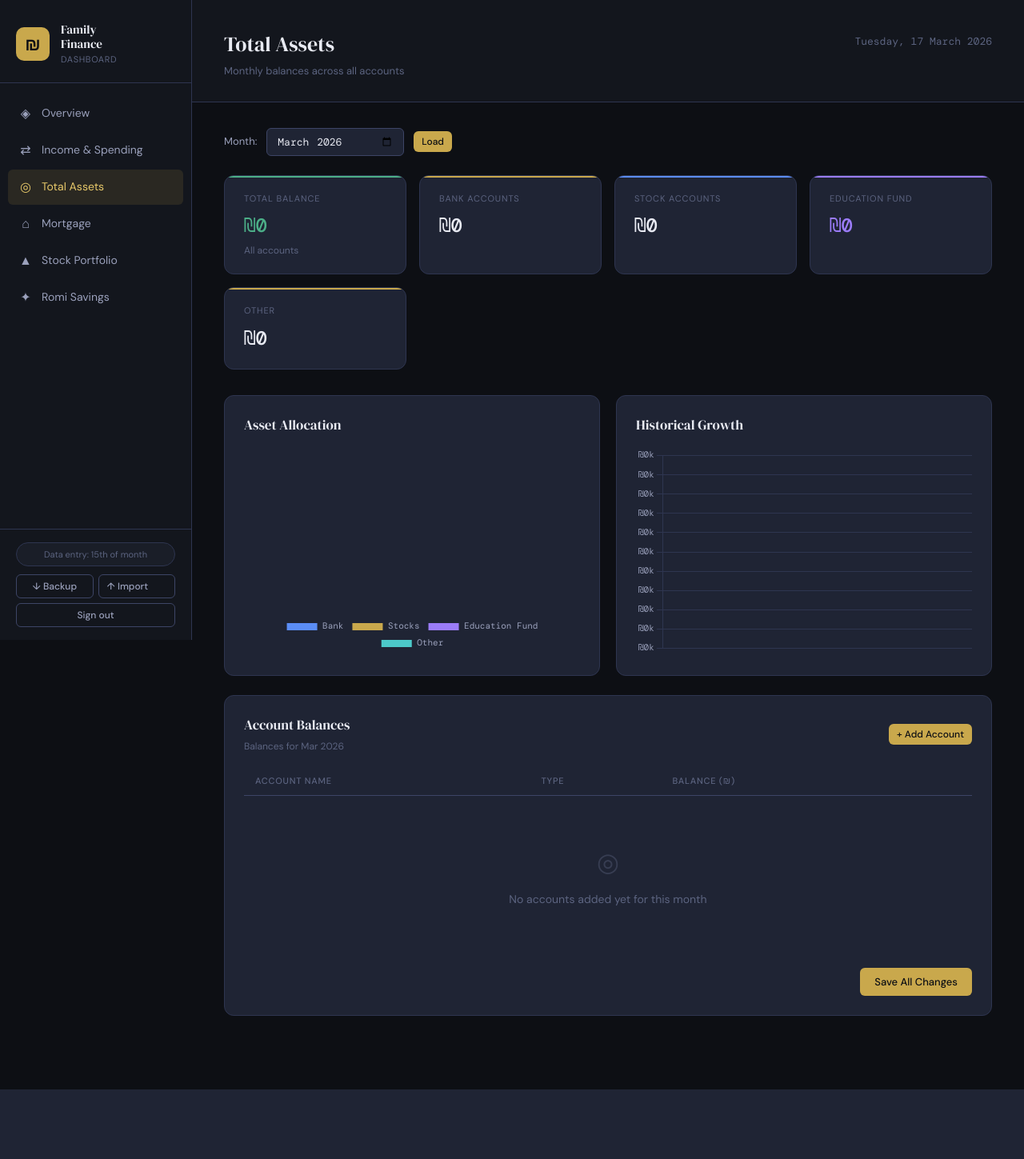
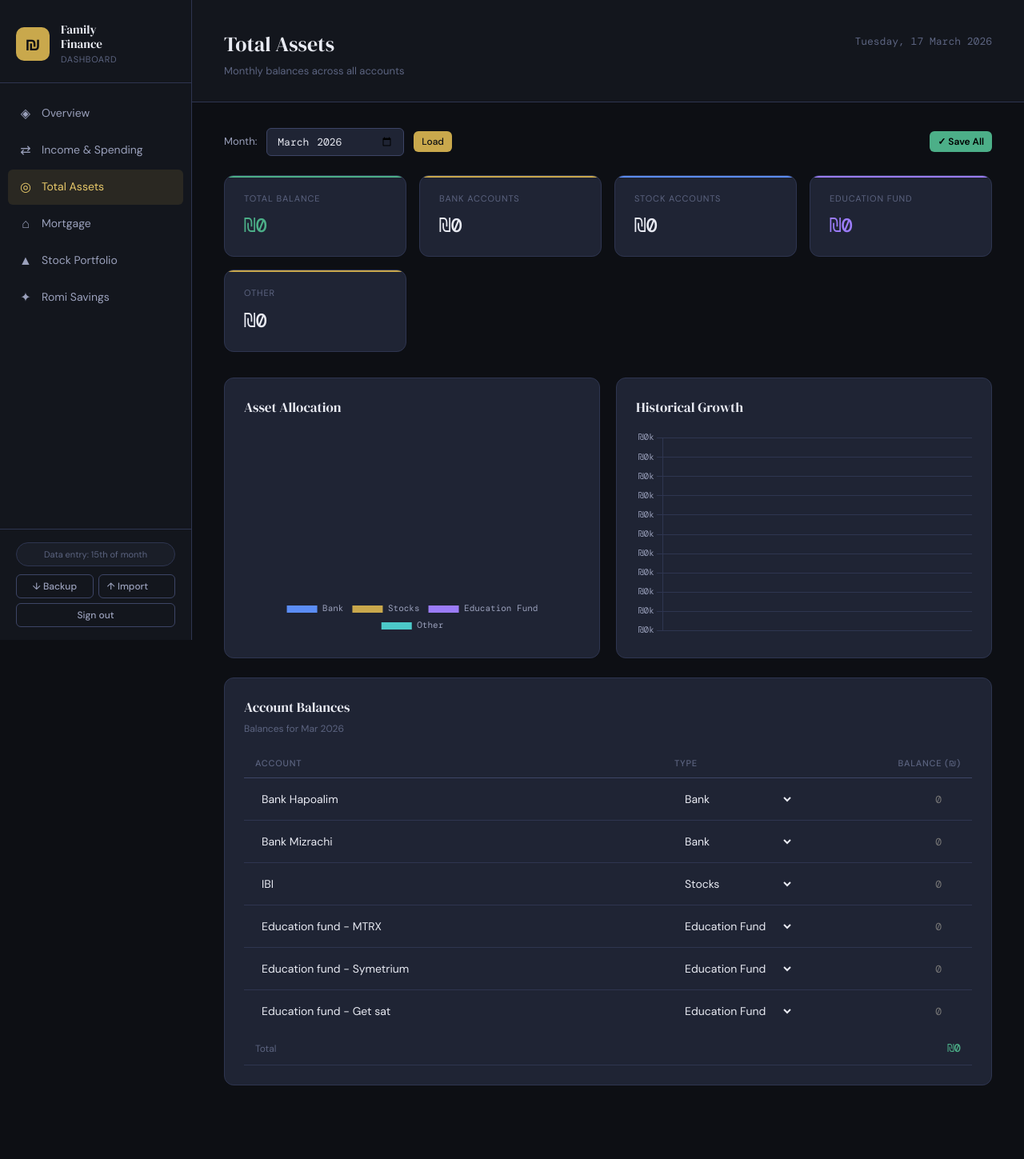
Before and after one commit to avivmesh-cpu/Family-Finance, a Flask app: page /assets in a window 1280 px wide. Shown: the whole page at 80% size. Before the commit the page ends 1362 px from the top, so only its background shows below. Run offline with Flask 3, Linux system fonts and the light colour scheme; data that the repository does not hold is empty.

Commit message:
Add files via upload

```diff
--- a/templates/assets.html
+++ b/templates/assets.html
@@ -9,216 +9,234 @@
     <label>Month:</label>
     <input type="month" id="month-picker" class="month-input" />
     <button class="btn btn-primary btn-sm" id="load-btn">Load</button>
+    <div class="spacer"></div>
+    <button id="save-btn" class="btn btn-sm" onclick="saveAll()" style="background:var(--green);color:#000;font-weight:600">&#10003; Save All</button>
   </div>
 
   <div class="kpi-grid">
-    <div class="kpi-card green">
-      <div class="kpi-label">Total Balance</div>
-      <div class="kpi-value green" id="kpi-total">₪0</div>
-      <div class="kpi-sub">All accounts</div>
-    </div>
-    <div class="kpi-card">
-      <div class="kpi-label">Bank Accounts</div>
-      <div class="kpi-value" id="kpi-bank">₪0</div>
-    </div>
-    <div class="kpi-card blue">
-      <div class="kpi-label">Stock Accounts</div>
-      <div class="kpi-value blue" id="kpi-stocks">₪0</div>
-    </div>
-    <div class="kpi-card purple">
-      <div class="kpi-label">Education Fund</div>
-      <div class="kpi-value" style="color:var(--purple)" id="kpi-edu">₪0</div>
-    </div>
-    <div class="kpi-card">
-      <div class="kpi-label">Other</div>
-      <div class="kpi-value" id="kpi-other">₪0</div>
-    </div>
+    <div class="kpi-card green"><div class="kpi-label">Total Balance</div><div class="kpi-value green" id="kpi-total">&#8362;0</div></div>
+    <div class="kpi-card"><div class="kpi-label">Bank Accounts</div><div class="kpi-value" id="kpi-bank">&#8362;0</div></div>
+    <div class="kpi-card blue"><div class="kpi-label">Stock Accounts</div><div class="kpi-value blue" id="kpi-stocks">&#8362;0</div></div>
+    <div class="kpi-card purple"><div class="kpi-label">Education Fund</div><div class="kpi-value" style="color:var(--purple)" id="kpi-edu">&#8362;0</div></div>
+    <div class="kpi-card"><div class="kpi-label">Other</div><div class="kpi-value" id="kpi-other">&#8362;0</div></div>
   </div>
 
   <div class="grid-2 mb-24">
-    <div class="card">
-      <div class="card-title mb-16">Asset Allocation</div>
-      <div class="chart-wrap"><canvas id="allocation-chart"></canvas></div>
-    </div>
-    <div class="card">
-      <div class="card-title mb-16">Historical Growth</div>
-      <div class="chart-wrap"><canvas id="history-chart"></canvas></div>
-    </div>
+    <div class="card"><div class="card-title mb-16">Asset Allocation</div><div class="chart-wrap"><canvas id="alloc-chart"></canvas></div></div>
+    <div class="card"><div class="card-title mb-16">Historical Growth</div><div class="chart-wrap"><canvas id="hist-chart"></canvas></div></div>
   </div>
 
   <div class="card">
     <div class="flex-between mb-16">
       <div>
         <div class="card-title">Account Balances</div>
-        <div class="card-subtitle" id="table-subtitle">Enter balances for this month</div>
+        <div class="card-subtitle" id="tbl-subtitle">Enter balances for this month</div>
       </div>
-      <button class="btn btn-primary btn-sm" onclick="addAccount()">+ Add Account</button>
     </div>
-    <div class="table-wrap">
-      <table>
-        <thead>
-          <tr>
-            <th>Account Name</th>
-            <th>Type</th>
-            <th>Balance (₪)</th>
-            <th></th>
-          </tr>
-        </thead>
-        <tbody id="assets-tbody"></tbody>
-      </table>
-    </div>
-    <div class="mt-16 text-right">
-      <button class="btn btn-primary" onclick="saveAll()">Save All Changes</button>
-    </div>
+    <table style="width:100%">
+      <thead>
+        <tr>
+          <th>Account</th>
+          <th style="width:160px">Type</th>
+          <th style="width:200px;text-align:right">Balance (&#8362;)</th>
+        </tr>
+      </thead>
+      <tbody id="assets-tbody"></tbody>
+      <tfoot><tr>
+        <td colspan="2" style="padding:10px 14px;font-size:12px;color:var(--text3)">Total</td>
+        <td style="text-align:right;padding:10px 14px;font-family:'DM Mono',monospace;font-weight:500;color:var(--green)" id="assets-total">&#8362;0</td>
+      </tr></tfoot>
+    </table>
   </div>
 </div>
 {% endblock %}
 
 {% block scripts %}
+<script>
+let CY, CM, allocChart = null, histChart = null;
 
-<script>
-let currentYear, currentMonth, currentAssets = [];
-let allocChart = null, histChart = null;
+// These 6 accounts always appear every month
+const FIXED_ACCOUNTS = [
+  { name: 'Bank Hapoalim',            type: 'bank'      },
+  { name: 'Bank Mizrachi',            type: 'bank'      },
+  { name: 'IBI',                      type: 'stocks'    },
+  { name: 'Education fund - MTRX',    type: 'education' },
+  { name: 'Education fund - Symetrium', type: 'education' },
+  { name: 'Education fund - Get sat', type: 'education' },
+];
 
-const ACCOUNT_TYPES = { bank: 'Bank', stocks: 'Stocks', education: 'Education Fund', other: 'Other' };
+const TYPE_LABELS = { bank: 'Bank', stocks: 'Stocks', education: 'Education Fund', other: 'Other' };
 
 function getYM() {
-  const [y,m] = document.getElementById('month-picker').value.split('-');
+  const [y, m] = document.getElementById('month-picker').value.split('-');
   return { year: +y, month: +m };
 }
 
 async function loadData() {
   const { year, month } = getYM();
-  currentYear = year; currentMonth = month;
-  document.getElementById('table-subtitle').textContent = `Balances for ${FF.monthLabel(year, month)}`;
-  currentAssets = await FF.get(`/api/assets?year=${year}&month=${month}`);
-  renderTable();
-  updateKPIs();
-  await loadHistoryChart();
-  renderAllocationChart();
+  CY = year; CM = month;
+  document.getElementById('tbl-subtitle').textContent = 'Balances for ' + FF.monthLabel(year, month);
+
+  // Fetch saved balances for this month
+  const saved = await FF.get('/api/assets?year=' + year + '&month=' + month);
+
+  // Build display list: always show all 6 fixed accounts
+  // Use saved balance if exists, otherwise 0
+  const displayRows = FIXED_ACCOUNTS.map(fa => {
+    const existing = saved.find(s => s.account_name === fa.name);
+    return {
+      id:           existing ? existing.id   : null,
+      account_name: fa.name,
+      account_type: fa.type,
+      balance:      existing ? existing.balance : 0,
+      isNew:        !existing
+    };
+  });
+
+  // Also add any extra accounts the user added that aren't in FIXED_ACCOUNTS
+  saved.forEach(s => {
+    if (!FIXED_ACCOUNTS.some(fa => fa.name === s.account_name)) {
+      displayRows.push({ id: s.id, account_name: s.account_name, account_type: s.account_type, balance: s.balance, isNew: false });
+    }
+  });
+
+  buildTable(displayRows);
+  updateKPIs(displayRows);
+  buildAllocChart(displayRows);
+  await buildHistChart();
 }
 
-function renderTable() {
-  const tbody = document.getElementById('assets-tbody');
-  tbody.innerHTML = '';
-  if (!currentAssets.length) {
-    tbody.innerHTML = `<tr><td colspan="4"><div class="empty-state"><div class="empty-state-icon">◎</div><p>No accounts added yet for this month</p></div></td></tr>`;
-    return;
-  }
-  currentAssets.forEach(a => {
+function buildTable(accountRows) {
+  const tb = document.getElementById('assets-tbody');
+  tb.innerHTML = '';
+  accountRows.forEach((a, i) => {
     const tr = document.createElement('tr');
-    tr.dataset.id = a.id;
-    tr.innerHTML = `
-      <td><input class="editable-cell" value="${a.account_name}" data-field="account_name" /></td>
-      <td>
-        <select class="editable-cell form-select" data-field="account_type">
-          ${Object.entries(ACCOUNT_TYPES).map(([v,l]) => `<option value="${v}" ${a.account_type===v?'selected':''}>${l}</option>`).join('')}
-        </select>
-      </td>
-      <td><input class="editable-cell mono" type="number" value="${a.balance}" data-field="balance" /></td>
-      <td class="text-right"><button class="btn btn-danger btn-icon" onclick="deleteAccount(${a.id})">✕</button></td>
-    `;
-    tbody.appendChild(tr);
+    tr.dataset.idx = i;
+    const isFixed = FIXED_ACCOUNTS.some(fa => fa.name === a.account_name);
+    tr.innerHTML =
+      '<td>' +
+        (isFixed
+          ? '<span style="color:var(--text);font-size:14px;padding:4px 8px;display:block">' + a.account_name + '</span>'
+          : '<input class="editable-cell" data-f="name" value="' + a.account_name + '" style="width:100%" />') +
+      '</td>' +
+      '<td>' +
+        '<select class="editable-cell" data-f="type" style="width:150px">' +
+          Object.entries(TYPE_LABELS).map(([v, l]) =>
+            '<option value="' + v + '"' + (a.account_type === v ? ' selected' : '') + '>' + l + '</option>'
+          ).join('') +
+        '</select>' +
+      '</td>' +
+      '<td style="text-align:right">' +
+        '<input class="editable-cell mono" data-f="balance" type="number" value="' + (a.balance || '') + '"' +
+          ' placeholder="0" style="text-align:right;width:180px" oninput="liveUpdate()"' +
+          ' onkeydown="if(event.key===\'Enter\'){event.preventDefault();moveNext(this);}" />' +
+      '</td>';
+    tb.appendChild(tr);
   });
+  calcTotal();
+}
+
+function liveUpdate() {
+  const data = getTableData();
+  updateKPIs(data);
+  calcTotal();
+}
+
+function moveNext(el) {
+  const all = Array.from(document.querySelectorAll('[data-f=balance]'));
+  const i = all.indexOf(el);
+  if (i < all.length - 1) all[i + 1].focus();
+}
+
+function calcTotal() {
+  const data = getTableData();
+  const t = data.reduce((s, a) => s + (+a.balance || 0), 0);
+  document.getElementById('assets-total').textContent = FF.ils(t);
 }
 
 function getTableData() {
-  const rows = document.querySelectorAll('#assets-tbody tr[data-id]');
-  return Array.from(rows).map(tr => ({
-    id: +tr.dataset.id,
-    account_name: tr.querySelector('[data-field=account_name]').value,
-    account_type: tr.querySelector('[data-field=account_type]').value,
-    balance: +tr.querySelector('[data-field=balance]').value
-  }));
+  const rows = [];
+  document.querySelectorAll('#assets-tbody tr[data-idx]').forEach((tr, i) => {
+    const nameEl = tr.querySelector('[data-f=name]');
+    rows.push({
+      account_name: nameEl ? nameEl.value : FIXED_ACCOUNTS[i] ? FIXED_ACCOUNTS[i].name : '',
+      account_type: tr.querySelector('[data-f=type]').value,
+      balance:      parseFloat(tr.querySelector('[data-f=balance]').value) || 0
+    });
+  });
+  return rows;
 }
 
 async function saveAll() {
+  const btn = document.getElementById('save-btn');
+  btn.textContent = 'Saving...'; btn.disabled = true;
   const data = getTableData();
   try {
     for (const a of data) {
-      await FF.post('/api/assets', { year: currentYear, month: currentMonth, ...a });
+      await FF.post('/api/assets', {
+        year: CY, month: CM,
+        account_name: a.account_name,
+        account_type: a.account_type,
+        balance: a.balance
+      });
     }
+    FF.toast('Saved!');
     await loadData();
-    FF.toast('All balances saved!');
-  } catch(e) { FF.toast('Error saving: ' + e.message, 'error'); }
+  } catch(e) {
+    FF.toast('Error: ' + e.message, 'error');
+  }
+  btn.textContent = '&#10003; Save All'; btn.disabled = false;
 }
 
-function updateKPIs() {
-  const byType = { bank: 0, stocks: 0, education: 0, other: 0 };
-  currentAssets.forEach(a => { byType[a.account_type] = (byType[a.account_type]||0) + a.balance; });
-  const total = Object.values(byType).reduce((s,v)=>s+v,0);
-  document.getElementById('kpi-total').textContent = FF.ils(total);
-  document.getElementById('kpi-bank').textContent = FF.ils(byType.bank);
-  document.getElementById('kpi-stocks').textContent = FF.ils(byType.stocks);
-  document.getElementById('kpi-edu').textContent = FF.ils(byType.education);
-  document.getElementById('kpi-other').textContent = FF.ils(byType.other);
+function updateKPIs(accountRows) {
+  const by = { bank: 0, stocks: 0, education: 0, other: 0 };
+  accountRows.forEach(a => { by[a.account_type] = (by[a.account_type] || 0) + (+a.balance || 0); });
+  const total = Object.values(by).reduce((s, v) => s + v, 0);
+  document.getElementById('kpi-total').textContent  = FF.ils(total);
+  document.getElementById('kpi-bank').textContent   = FF.ils(by.bank);
+  document.getElementById('kpi-stocks').textContent = FF.ils(by.stocks);
+  document.getElementById('kpi-edu').textContent    = FF.ils(by.education);
+  document.getElementById('kpi-other').textContent  = FF.ils(by.other);
 }
 
-function renderAllocationChart() {
-  const byType = { bank: 0, stocks: 0, education: 0, other: 0 };
-  currentAssets.forEach(a => { byType[a.account_type] = (byType[a.account_type]||0) + a.balance; });
-  const ctx = document.getElementById('allocation-chart').getContext('2d');
+function buildAllocChart(accountRows) {
+  const by = { bank: 0, stocks: 0, education: 0, other: 0 };
+  accountRows.forEach(a => { by[a.account_type] = (by[a.account_type] || 0) + (+a.balance || 0); });
+  const ctx = document.getElementById('alloc-chart').getContext('2d');
   if (allocChart) allocChart.destroy();
   allocChart = new Chart(ctx, {
     type: 'doughnut',
     data: {
-      labels: Object.values(ACCOUNT_TYPES),
-      datasets: [{
-        data: Object.values(byType),
+      labels: Object.values(TYPE_LABELS),
+      datasets: [{ data: Object.values(by),
         backgroundColor: [FF.colors.blue, FF.colors.gold, FF.colors.purple, FF.colors.teal],
-        borderWidth: 2, borderColor: '#1f2434'
-      }]
+        borderWidth: 2, borderColor: '#1f2434' }]
     },
     options: { responsive: true, maintainAspectRatio: false, plugins: { legend: { position: 'bottom' } } }
   });
 }
 
-async function loadHistoryChart() {
+async function buildHistChart() {
   const history = await FF.get('/api/assets/history');
   const keys = Object.keys(history).sort().slice(-24);
-  const labels = keys.map(k => { const [y,m]=k.split('-'); return FF.monthLabel(+y,+m); });
-  const totals = keys.map(k => Object.values(history[k]).reduce((s,v)=>s+v,0));
-  const ctx = document.getElementById('history-chart').getContext('2d');
+  const ctx = document.getElementById('hist-chart').getContext('2d');
   if (histChart) histChart.destroy();
   histChart = new Chart(ctx, {
     type: 'line',
     data: {
-      labels,
-      datasets: [{
-        label: 'Total Assets',
-        data: totals,
-        borderColor: FF.colors.green,
-        backgroundColor: FF.gradient(ctx, FF.colors.green),
-        tension: 0.4, fill: true, pointRadius: 3
-      }]
+      labels: keys.map(k => { const [y, m] = k.split('-'); return FF.monthLabel(+y, +m); }),
+      datasets: [{ label: 'Total',
+        data: keys.map(k => Object.values(history[k]).reduce((s, v) => s + v, 0)),
+        borderColor: FF.colors.green, backgroundColor: FF.gradient(ctx, FF.colors.green),
+        tension: 0.4, fill: true, pointRadius: 3 }]
     },
-    options: {
-      responsive: true, maintainAspectRatio: false,
-      plugins: { legend: { display: false } },
-      scales: { y: { ticks: { callback: v => '₪' + (v/1000).toFixed(0) + 'k' } } }
-    }
+    options: { responsive: true, maintainAspectRatio: false, plugins: { legend: { display: false } },
+      scales: { y: { ticks: { callback: v => '\u20AA' + (v / 1000).toFixed(0) + 'k' } } } }
   });
 }
 
-async function addAccount() {
-  try {
-    await FF.post('/api/assets', {
-      year: currentYear, month: currentMonth,
-      account_name: 'New Account', account_type: 'bank', balance: 0
-    });
-    await loadData();
-  } catch(e) { FF.toast('Error', 'error'); }
-}
-
-async function deleteAccount(id) {
-  if (!confirm('Remove this account?')) return;
-  await FF.del(`/api/assets/${id}`);
-  await loadData();
-  FF.toast('Removed');
-}
-
 const { year, month } = FF.currentYM();
-document.getElementById('month-picker').value = `${year}-${String(month).padStart(2,'0')}`;
+document.getElementById('month-picker').value = year + '-' + String(month).padStart(2, '0');
 document.getElementById('load-btn').addEventListener('click', loadData);
 loadData();
 </script>
```
Also changed, not shown: templates/daughter_savings.html (+228 -133 lines).
